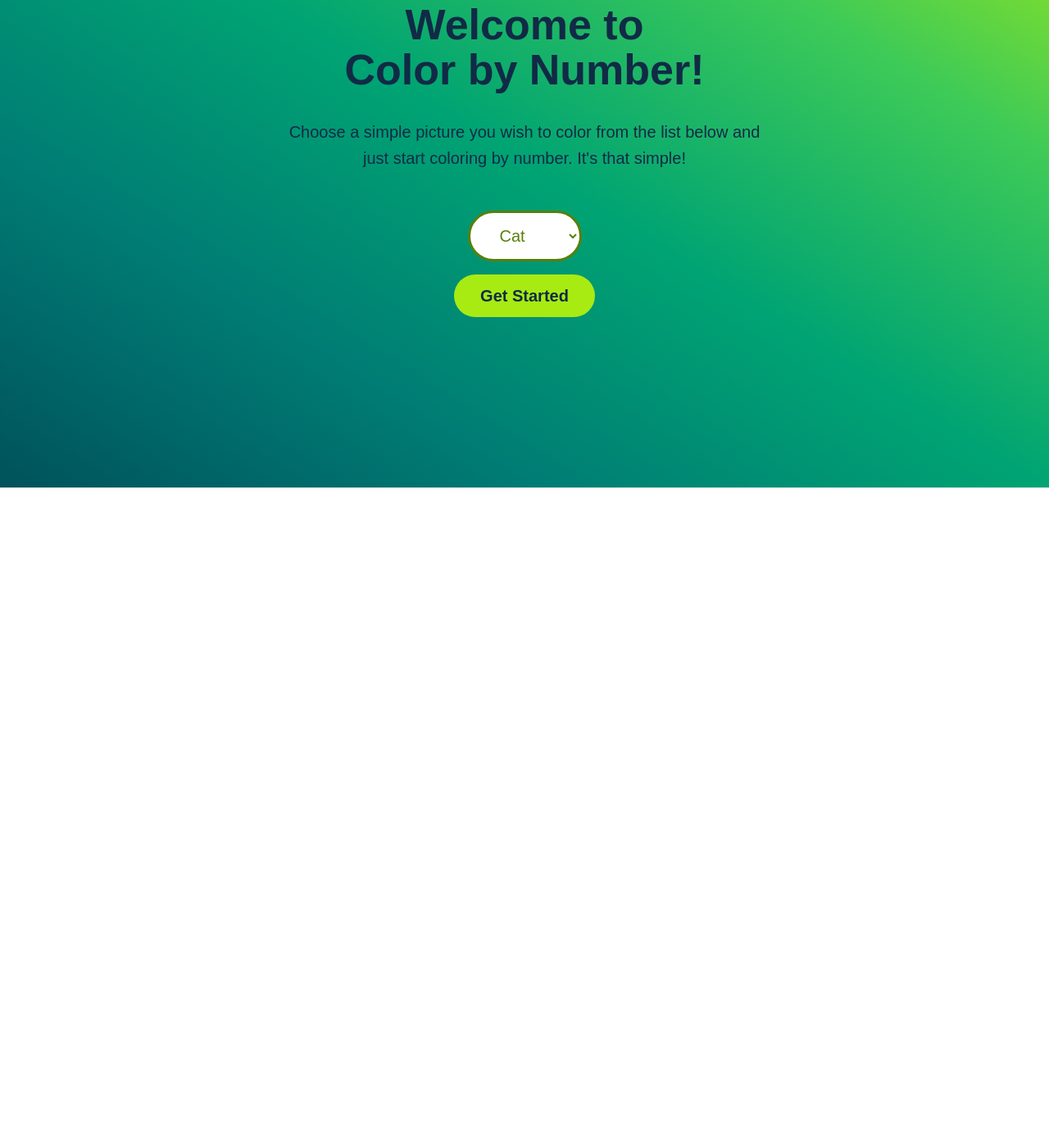
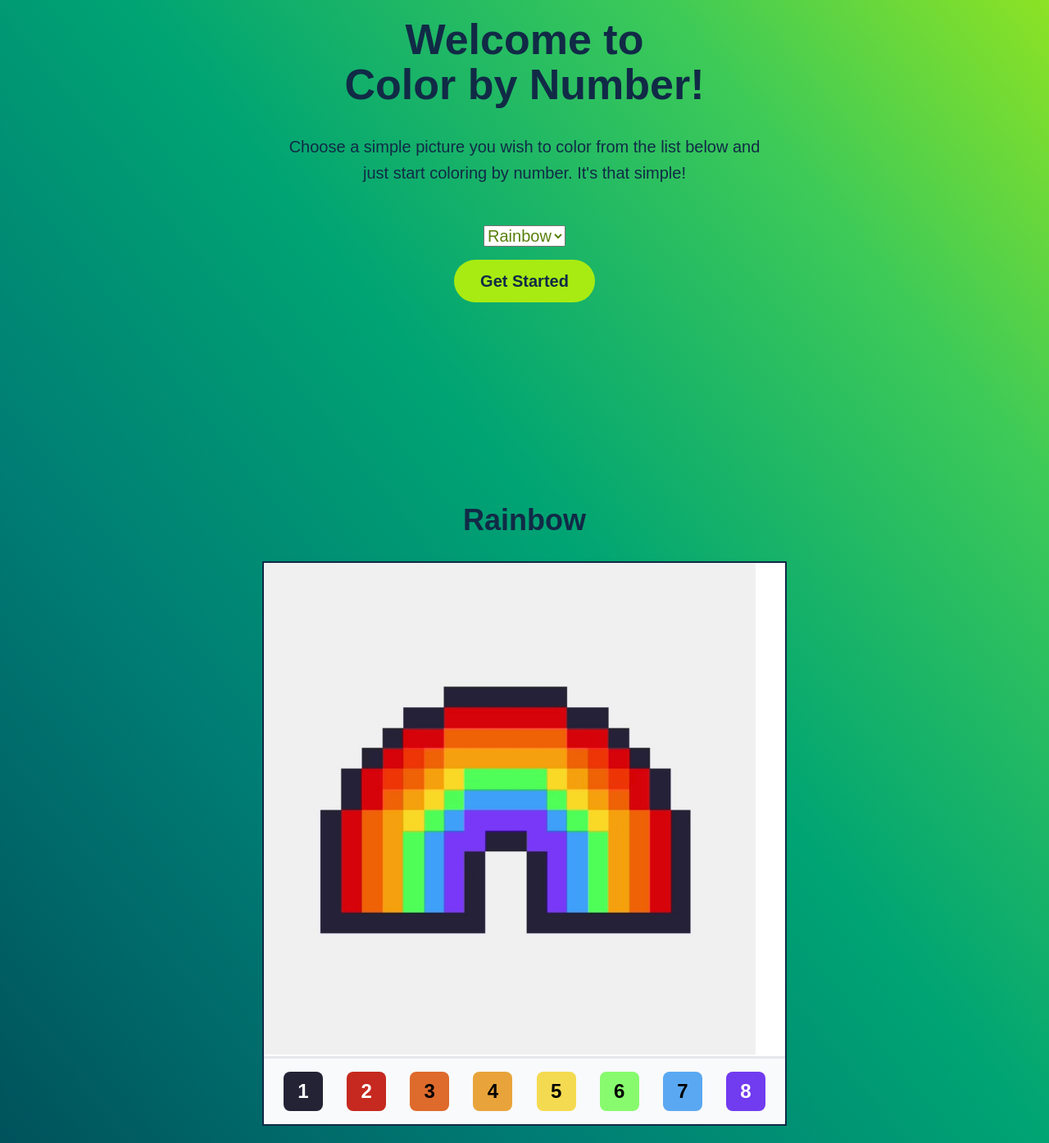
Before and after one commit to migliusss/Color-by-Number, a plain HTML site: page color-by-number/index.html in a window 1280 px wide. Shown: the part 205-1600 px from the top of the page at 82% size. Before the commit the page ends 800 px from the top, so only its background shows below. Drawn offline with Linux system fonts and the light colour scheme; a script that the page names is missing; a web font is replaced by a local one.

Commit message:
Create a section for picture to color.

```diff
--- a/color-by-number/index.html
+++ b/color-by-number/index.html
@@ -32,12 +32,72 @@
           </p>
           <div class="select">
             <select class="standard-select">
-              <option value="0">Cat</option>
-              <option value="1">Dog</option>
-              <option value="2">Heart</option>
+              <option value="0">Rainbow</option>
+              <option value="1">Heart</option>
+              <option value="2">Cat</option>
             </select>
           </div>
-          <a class="btn btn--full" href="#">Get Started</a>
+          <a class="btn btn--full" href="#" onclick="hideShow()">Get Started</a>
+        </div>
+      </section>
+      <section id="section-color" class="section-color">
+        <h2 class="heading-secondary">Rainbow</h2>
+        <div class="color-container">
+          <div id="rainbow-picture" class="rainbow-picture">
+            <div class="picture-container">
+              <div><img src="rainbow.jpeg" width="600" /></div>
+            </div>
+            <div class="colors-container">
+              <div
+                class="color-picker"
+                style="background-color: #242235; color: #fff"
+              >
+                1
+              </div>
+              <div
+                class="color-picker"
+                style="background-color: #c5291f; color: #fff"
+              >
+                2
+              </div>
+              <div
+                class="color-picker"
+                style="background-color: #de6a2c; color: #000"
+              >
+                3
+              </div>
+              <div
+                class="color-picker"
+                style="background-color: #e8a43b; color: #000"
+              >
+                4
+              </div>
+              <div
+                class="color-picker"
+                style="background-color: #f4da51; color: #000"
+              >
+                5
+              </div>
+              <div
+                class="color-picker"
+                style="background-color: #87fb6d; color: #000"
+              >
+                6
+              </div>
+              <div
+                class="color-picker"
+                style="background-color: #5aa8f2; color: #000"
+              >
+                7
+              </div>
+              <div
+                class="color-picker"
+                style="background-color: #713bef; color: #fff"
+              >
+                8
+              </div>
+            </div>
+          </div>
         </div>
       </section>
     </main>
--- /dev/null
+++ b/color-by-number/script.js
@@ -0,0 +1,12 @@
+let section = document.getElementById("section-color");
+let display = 0;
+
+function hideShow() {
+  if (display === 1) {
+    section.style.display = "flex";
+    display = 0;
+  } else {
+    section.style.display = "none";
+    display = 1;
+  }
+}
--- a/color-by-number/style.css
+++ b/color-by-number/style.css
@@ -28,6 +28,8 @@ Large: 1.8
 - Accents: #00525B #112A46
 
 - Text: #000
+
+- Grey: #f9fafb #e5e7eb
 
 05 SHADOWS
 
@@ -63,15 +65,6 @@ body {
   font-family: "Kode Mono", sans-serif;
   line-height: 1;
   font-weight: 400;
-}
-
-/* HERO SECTION */
-
-.section-hero {
-  display: flex;
-  justify-content: center;
-  align-items: center;
-  height: 100vh;
 
   background-image: linear-gradient(
     to right top,
@@ -83,21 +76,31 @@ body {
   );
 }
 
+/* HERO SECTION */
+
+.section-hero {
+  display: flex;
+  justify-content: center;
+  align-items: center;
+  height: 100vh;
+}
+
 .hero {
   display: flex;
   flex-direction: column;
   justify-content: center;
   align-items: center;
-  max-width: 59rem;
+  max-width: 60rem;
   margin: 0 auto;
 }
 
 .heading-primary {
   font-size: 5.2rem;
   line-height: 1.05;
-  margin-bottom: 3.2rem;
   color: #112a46;
   text-align: center;
+
+  margin-bottom: 3.2rem;
 }
 
 .hero-description {
@@ -111,15 +114,9 @@ body {
 .standard-select {
   display: inline-block;
 
-  text-decoration: none;
   font-size: 2rem;
   color: #57800b;
-  padding: 1.6rem 3.2rem;
-  border-radius: 10rem;
-  background-color: #fff;
-  border: 3px solid #57800b;
   cursor: pointer;
-  font-family: inherit;
 
   margin-bottom: 1.6rem;
 }
@@ -132,14 +129,13 @@ body {
   text-decoration: none;
   font-size: 2rem;
   font-weight: 600;
-  padding: 1.6rem 3.2rem;
   border-radius: 10rem;
-
   border: none;
   cursor: pointer;
   font-family: inherit;
+  transition: all 0.3s;
 
-  transition: all 0.3s;
+  padding: 1.6rem 3.2rem;
 }
 
 .btn--full:link,
@@ -167,3 +163,51 @@ body {
   /* Trick to add border inside. */
   box-shadow: inset 0 0 0 3px #fff;
 }
+
+.section-color {
+  display: flex;
+  justify-content: center;
+  align-items: center;
+  flex-direction: column;
+  height: 100vh;
+}
+
+.heading-secondary {
+  font-size: 3.6rem;
+  line-height: 1.05;
+  color: #112a46;
+  text-align: center;
+
+  margin-bottom: 3.2rem;
+}
+
+.color-container {
+  width: 50%;
+  background-color: #fff;
+  border: solid 2px #112a46;
+}
+
+.picture-container {
+}
+
+.colors-container {
+  display: flex;
+  justify-content: space-between;
+  align-items: center;
+
+  border-top: 3px solid #e5e7eb;
+  background-color: #f9fafb;
+  padding: 1.6rem 2.4rem;
+}
+
+.color-picker {
+  display: flex;
+  align-items: center;
+  justify-content: center;
+  width: 4.8rem;
+  height: 4.8rem;
+  border-radius: 0.8rem;
+  font-size: 2.4rem;
+  font-weight: 600;
+  background-color: #a8eb12;
+}
```
Also changed, not shown: color-by-number/picture.html (deleted, +0 -17 lines), color-by-number/rainbow.jpeg (added), color-by-number/scrip.js (deleted), 1 other file.
